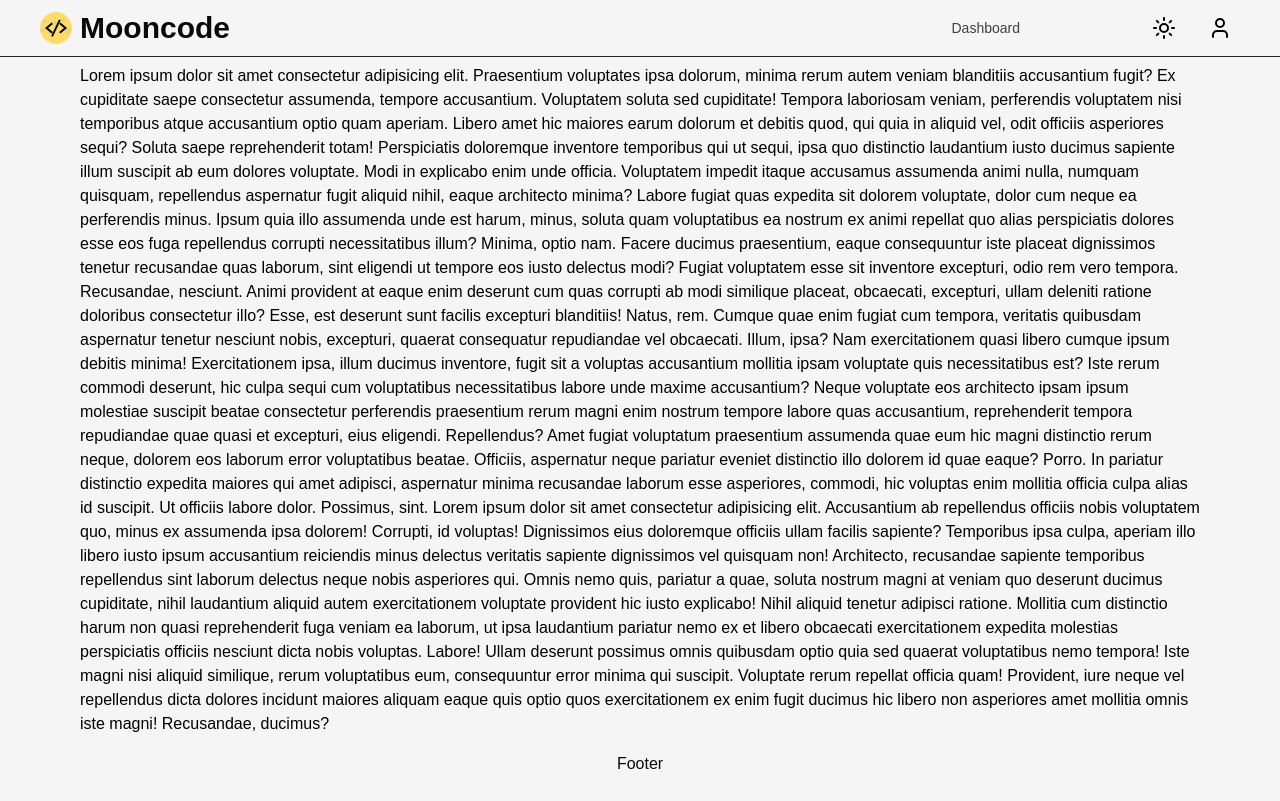
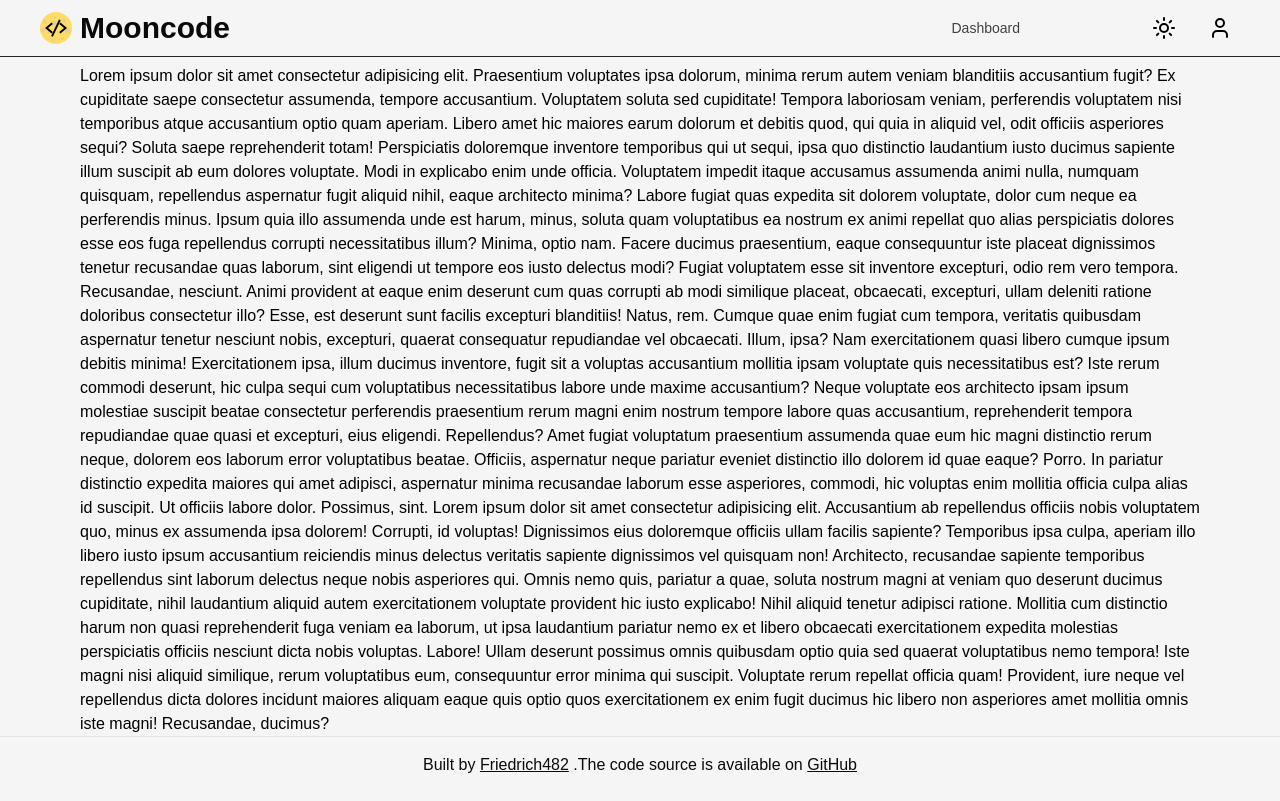
Before and after one commit to Friedrich482/mooncode-monorepo, a React (Vite) app in the folder apps/dashboard/apps/dashboard/: page / in a window 1280 px wide. Built offline with nearby package versions, Linux system fonts and the light colour scheme.

Commit message:
feat: Footer
added the proper text in the footer, and set "react-hooks/exhaustive-deps" to off in the eslint config

```diff
--- a/apps/dashboard/apps/dashboard/eslint.config.js
+++ b/apps/dashboard/apps/dashboard/eslint.config.js
@@ -23,6 +23,7 @@ export default tseslint.config(
         "warn",
         { allowConstantExport: true },
       ],
+      "react-hooks/exhaustive-deps": "off",
       "no-throw-literal": "warn",
       "no-unused-vars": "error",
       "sort-imports": "error",
--- a/apps/dashboard/apps/dashboard/src/components/Footer.tsx
+++ b/apps/dashboard/apps/dashboard/src/components/Footer.tsx
@@ -1,7 +1,19 @@
 const Footer = () => {
   return (
-    <footer className="mt-auto flex items-center justify-center pb-6 pt-4">
-      Footer
+    <footer className="mt-auto flex items-center justify-center border-t pb-6 pt-4 dark:border-neutral-800">
+      <p>
+        Built by{" "}
+        <a className="underline" href="https://github.com/Friedrich482">
+          Friedrich482
+        </a>{" "}
+        .The code source is available on{" "}
+        <a
+          href="https://github.com/Friedrich482/mooncode-dashboard"
+          className="underline"
+        >
+          GitHub
+        </a>
+      </p>
     </footer>
   );
 };
--- a/apps/dashboard/apps/dashboard/src/components/Header.tsx
+++ b/apps/dashboard/apps/dashboard/src/components/Header.tsx
@@ -4,7 +4,7 @@ import Title from "./Title";
 
 const Header = () => {
   return (
-    <header className="max-small:px-3 max-small:justify-between fixed top-0 flex w-dvw gap-3 border-b border-neutral-800 bg-neutral-100 px-10 pb-2 pt-2 dark:bg-neutral-950">
+    <header className="max-small:pl-3 max-small:pr-6 max-small:justify-between fixed top-0 flex w-dvw gap-3 border-b border-neutral-800 bg-neutral-100 px-10 pb-2 pt-2 dark:bg-neutral-950">
       <Title />
       <HorizontalNavbar />
       <NavbarDropDowns />
```
